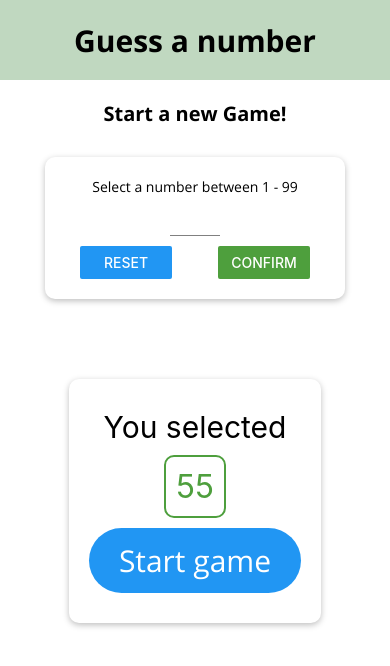
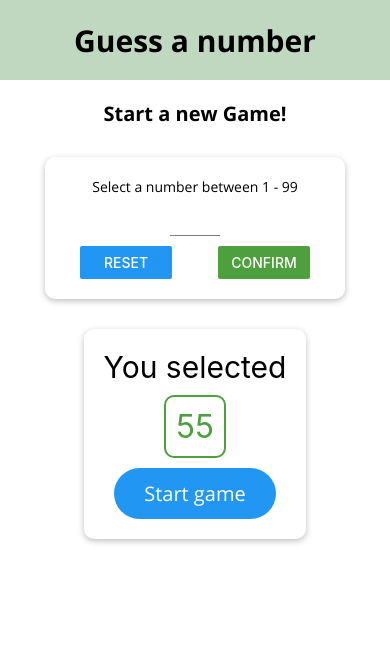
Before and after one commit to Developerlink/react-native-guess-a-number, a React Native app: screen / in a window 390 px wide. Shown: the top 666 px of the page. Built offline with nearby package versions, Linux system fonts and the light colour scheme.

Commit message:
Fixed responsive styling on StartGameScreen

```diff
--- a/components/MainButton.js
+++ b/components/MainButton.js
@@ -4,8 +4,8 @@ import Colors from "../constants/colors";
 
 export default function MainButton(props) {
   return <TouchableOpacity activeOpacity={0.6} onPress={props.onPress}>
-      <View style={{...styles.button, ...props.style}}>
-          <Text style={{...styles.buttonText, ...props.style}}>{props.title || props.children}</Text>
+      <View style={{...styles.button, ...props.buttonSize}}>
+          <Text style={{...styles.buttonText, ...props.buttonFontSize}}>{props.title || props.children}</Text>
       </View>
   </TouchableOpacity>;
 }
@@ -13,23 +13,11 @@ export default function MainButton(props) {
 const styles = StyleSheet.create({
     button: {
         backgroundColor: Colors.primary,
-        paddingVertical:
-        Dimensions.get("window").height < 500
-        ? 8
-        : Dimensions.get("window").height < 800
-        ? 12
-        : 12,
         paddingHorizontal: 30,
         borderRadius: 35,
     },
     buttonText: {
         color: "white",
         fontFamily: "open-sans",
-        fontSize:
-        Dimensions.get("window").height < 500
-        ? 16
-        : Dimensions.get("window").height < 800
-        ? 20
-        : 30
     }
 });
--- a/components/NumberContainer.js
+++ b/components/NumberContainer.js
@@ -5,7 +5,7 @@ import Colors from "../constants/colors";
 export default function NumberContainer(props) {
   return (
     <View style={styles.container}>
-      <Text style={styles.number}>{props.children}</Text>
+      <Text style={props.style}>{props.children}</Text>
     </View>
   );
 }
@@ -20,13 +20,4 @@ const styles = StyleSheet.create({
         alignItems: "center",
         justifyContent: "center"
     },
-    number: {
-        color: Colors.accent,
-        fontSize:
-        Dimensions.get("window").height < 500
-        ? 16
-        : Dimensions.get("window").height < 800
-        ? 24
-        : 32
-    }
 })
--- a/package.json
+++ b/package.json
@@ -16,7 +16,8 @@
     "react-dom": "17.0.1",
     "react-native": "0.64.3",
     "react-native-web": "0.17.1",
-    "expo-app-loading": "~1.3.0"
+    "expo-app-loading": "~1.3.0",
+    "expo-screen-orientation": "~4.1.1"
   },
   "devDependencies": {
     "@babel/core": "^7.12.9"
--- a/screens/StartGameScreen.js
+++ b/screens/StartGameScreen.js
@@ -17,32 +17,93 @@ import NumberContainer from "../components/NumberContainer";
 import BodyText from "../components/BodyText";
 import MainButton from "../components/MainButton";
 import { KeyboardAvoidingView } from "react-native";
+import * as ScreenOrientation from "expo-screen-orientation";
 
 export default function StartGameScreen(props) {
+  //ScreenOrientation.lockAsync(ScreenOrientation.OrientationLock.PORTRAIT);
+
   const [enteredValue, setEnteredValue] = useState("");
   const [confirmed, setConfirmed] = useState(true);
   const [selectedNumber, setSelectedNumber] = useState();
-  const [bodyStyle, setBodyStyle] = useState();
+  const [titleStyle, setTitleStyle] = useState();
+  const [inputContainerStyle, setInputContainerStyle] = useState();
+  const [confirmTextStyle, setConfirmTextStyle] = useState();
+  const [summaryContainerStyle, setSummaryContainerStyle] = useState();
+  const [numberStyle, setNumberStyle] = useState();
+  const [buttonSizeStyle, setButtonSizeStyle] = useState();
+  const [buttonFontSizeStyle, setButtonFontSizeStyle] = useState();
 
-  useEffect(()=>{
+  useEffect(() => {
     const updateLayout = () => {
-      setBodyStyle({
-        flex: 1,
-        padding: Dimensions.get("window").height < 500 ? 5 : 10,
-        alignItems: "center",
+      if (Dimensions.get("screen").height < 600) {
+        setTitleStyle({
+          marginVertical: 0,
         });
+        setInputContainerStyle({
+          marginTop: 5
+        })
+      } else {
+        setTitleStyle({
+          marginVertical: 10,
+        });
+        setInputContainerStyle({
+          marginTop: 20
+        })
       }
 
-    Dimensions.addEventListener('change', updateLayout);
+      setConfirmTextStyle({
+        fontSize:
+          Dimensions.get("window").height < 500
+            ? 14
+            : Dimensions.get("window").height < 800
+            ? 20
+            : 30,
+      });
+      setNumberStyle({
+        fontSize:
+          Dimensions.get("window").height < 500
+            ? 16
+            : Dimensions.get("window").height < 800
+            ? 24
+            : 32,
+      });
+      setSummaryContainerStyle({
+        marginTop:
+          Dimensions.get("screen").height < 500
+            ? 5
+            : Dimensions.get("screen").height < 700
+            ? 30
+            : 80,
+        paddingVertical:
+          Dimensions.get("screen").height < 500
+            ? 8
+            : Dimensions.get("screen").height < 800
+            ? 20
+            : 30,
+      });
+      setButtonSizeStyle({
+        paddingVertical:
+          Dimensions.get("screen").height < 500
+            ? 8
+            : Dimensions.get("screen").height < 800
+            ? 12
+            : 12,
+      });
+      setButtonFontSizeStyle({
+        fontSize:
+          Dimensions.get("screen").height < 500
+            ? 16
+            : Dimensions.get("screen").height < 800
+            ? 20
+            : 30,
+      });
+    };
+
+    Dimensions.addEventListener("change", updateLayout);
 
     return () => {
       Dimensions.removeEventListener("change", updateLayout);
-      Alert.alert(
-        "Screen has rotated",
-        "Hopefully this triggers correctly...",
-        [{ text: "Ok", style: "destructive", onPress: resetInputHandler }]
-      );
-    }
+    };
   });
 
   const numberInputHandler = (inputText) => {
@@ -76,10 +137,18 @@ export default function StartGameScreen(props) {
 
   if (confirmed) {
     confirmedOutput = (
-      <Card style={styles.summaryContainer}>
-        <Text style={styles.confirmText}>You selected</Text>
-        <NumberContainer>55{selectedNumber}</NumberContainer>
-        <MainButton onPress={() => props.onStartGame(selectedNumber)}>
+      <Card style={{ ...styles.summaryContainer, ...summaryContainerStyle }}>
+        <Text style={{ ...styles.confirmText, ...confirmTextStyle }}>
+          You selected
+        </Text>
+        <NumberContainer style={{ ...styles.number, ...numberStyle }}>
+          55{selectedNumber}
+        </NumberContainer>
+        <MainButton
+          buttonSize={{ ...styles.buttonSize, ...buttonSizeStyle }}
+          buttonFontSize={{ ...styles.buttonFontSize, ...buttonFontSizeStyle }}
+          onPress={() => props.onStartGame(selectedNumber)}
+        >
           Start game
         </MainButton>
       </Card>
@@ -87,17 +156,18 @@ export default function StartGameScreen(props) {
   }
 
   return (
-    <ScrollView>
-
+    <ScrollView style={styles.screen}>
       <KeyboardAvoidingView
         style={styles.screen}
         behavior="padding"
         keyboardVerticalOffset={30}
       >
         <TouchableWithoutFeedback onPress={Keyboard.dismiss}>
-        <View style={bodyStyle}>
-          <Text style={styles.title}>Start a new Game!</Text>
-          <Card style={styles.inputContainer}>
+          <View style={styles.body}>
+            <Text style={{ ...styles.title, ...titleStyle }}>
+              Start a new Game!
+            </Text>
+            <Card style={{...styles.inputContainer, ...inputContainerStyle}}>
               <BodyText>Select a number between 1 - 99</BodyText>
               <Input
                 style={styles.input}
@@ -138,18 +208,18 @@ const styles = StyleSheet.create({
   screen: {
     flex: 1,
   },
-  // body: {
-  //   flex: 1,
-  //   padding: Dimensions.get("window").height < 500 ? 5 : 10,
-  //   alignItems: "center",
-  // },
+  body: {
+    flex: 1,
+    padding: Dimensions.get("window").height < 500 ? 5 : 10,
+    alignItems: "center",
+  },
   title: {
     fontSize: 20,
-    marginVertical: Dimensions.get("window").height < 500 ? 0 : 10,
+    marginVertical: Dimensions.get("screen").height < 600 ? 0 : 10,
     fontFamily: "open-sans-bold",
   },
   inputContainer: {
-    marginTop: Dimensions.get("window").height < 500 ? 5 : 20,
+    marginTop: Dimensions.get("screen").height < 500 ? 5 : 20,
     width: "80%",
     minWidth: 300,
     alignItems: "center",
@@ -168,21 +238,6 @@ const styles = StyleSheet.create({
     width: 50,
     textAlign: "center",
   },
-  summaryContainer: {
-    marginTop:
-      Dimensions.get("window").height < 500
-        ? 5
-        : Dimensions.get("window").height < 800
-        ? 60
-        : 80,
-    alignItems: "center",
-    paddingVertical:
-    Dimensions.get("window").height < 500
-        ? 8
-        : Dimensions.get("window").height < 800
-        ? 20
-        : 30
-  },
   confirmText: {
     fontSize:
       Dimensions.get("window").height < 500
@@ -191,4 +246,44 @@ const styles = StyleSheet.create({
         ? 20
         : 30,
   },
+  summaryContainer: {
+    alignItems: "center",
+    marginTop:
+      Dimensions.get("screen").height < 500
+        ? 5
+        : Dimensions.get("screen").height < 700
+        ? 60
+        : 80,
+    paddingVertical:
+      Dimensions.get("screen").height < 500
+        ? 8
+        : Dimensions.get("screen").height < 800
+        ? 20
+        : 30,
+  },
+  number: {
+    color: Colors.accent,
+    fontSize:
+      Dimensions.get("window").height < 500
+        ? 16
+        : Dimensions.get("window").height < 800
+        ? 24
+        : 32,
+  },
+  buttonSize: {
+    paddingVertical:
+      Dimensions.get("window").height < 500
+        ? 8
+        : Dimensions.get("window").height < 800
+        ? 12
+        : 12,
+  },
+  buttonFontSize: {
+    fontSize:
+      Dimensions.get("window").height < 500
+        ? 16
+        : Dimensions.get("window").height < 800
+        ? 20
+        : 30,
+  },
 });
```
Also changed, not shown: 1 other file (tests, documents, lock files or other folders). Lines whose indentation alone changed are shown as unchanged.
